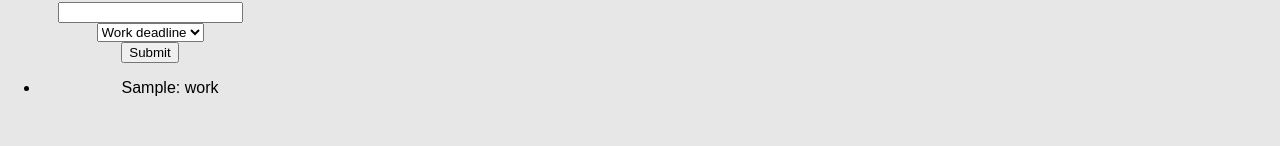
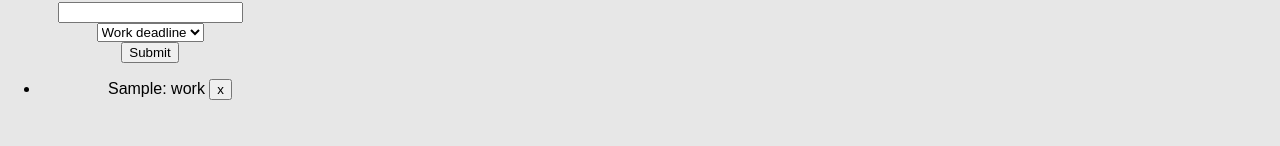
Before and after one commit to MrHanSan/it2810-webutvikling-h17-prosjekt-3-gruppe-39, a React (Create React App) app in the folder pim39/: page / in a window 1280 px wide. Both pictures are taken after typing "Sample" into the empty fields and a click on the button "Submit". Shown: the part 154-300 px from the top of the page. Built offline with nearby package versions, Linux system fonts and the light colour scheme.

Commit message:
you can now delete todo items from the list, and it saves in the localstorage too

```diff
--- a/pim39/src/todo/TodoApp.js
+++ b/pim39/src/todo/TodoApp.js
@@ -8,7 +8,6 @@ class TodoApp extends Component {
 
         // checks localStorage for TODO items, so it can load them into the todo app
         var storedTodo;
-        console.log(localStorage.getItem("TODOs"));
         if(localStorage.getItem("TODOs")){
             storedTodo = JSON.parse(localStorage.getItem("TODOs"));
         }else{
@@ -31,8 +30,19 @@ class TodoApp extends Component {
         this.setState({ term: event.target.value });
     }
     onTypeChange = (event) => {
-        console.log(event.target.value);
         this.setState({ type: event.target.value });
+    }
+
+    deleteTodo = (id) => {
+        var todos = this.state.items.slice();
+        for(var i = 0; i < todos.length; i++){
+            if(todos[i].id === id){
+                todos.splice(i, 1);
+                break;
+            }
+        }
+        this.setState({ items: todos });
+        localStorage.setItem("TODOs", JSON.stringify(todos));
     }
 
 
@@ -49,12 +59,15 @@ class TodoApp extends Component {
             type: selector.options[selector.selectedIndex].text
         }*/
 
-
+        console.log(this.state.items.length);
         var item = {
             title: this.state.term,
-            type: this.state.type
+            type: this.state.type,
+            id: this.state.items.length === 0 ? 1 : this.state.items[this.state.items.length - 1].id + 1
         }
-        console.log(item);
+
+
+        // set ID for the new item
 
 
         this.setState({
@@ -81,7 +94,10 @@ class TodoApp extends Component {
 
                     <button>Submit</button>
                 </form>
-                <TodoList items={this.state.items} />
+                <TodoList
+                    items={this.state.items}
+                    onClick={this.deleteTodo}
+                />
             </div>
         );
     }
--- a/pim39/src/todo/TodoList.js
+++ b/pim39/src/todo/TodoList.js
@@ -1,11 +1,24 @@
 import React from 'react';
 
-const List = props => (
+const TodoList = props => (
     <ul>
         {
-            props.items.map((item, index) => <li key={index}>{item.title}: {item.type}</li>)
+            props.items.map((item, index) => <li key={item.id}>{item.title}: {item.type} <button onClick={() => props.onClick(item.id)}>x</button></li>)
         }
     </ul>
 );
 
-export default List;
+export default TodoList;
+/*var TodoList = React.createClass({
+    render: function(){
+        return(
+            <ul>
+                {
+                    this.props.items.map((item, index) => <li key={item.id}>{item.title}: {item.type} <button onClick={this.props.onClick()}>x</button></li>)
+                }
+            </ul>
+        );
+    }
+});
+
+export default TodoList;*/
```
